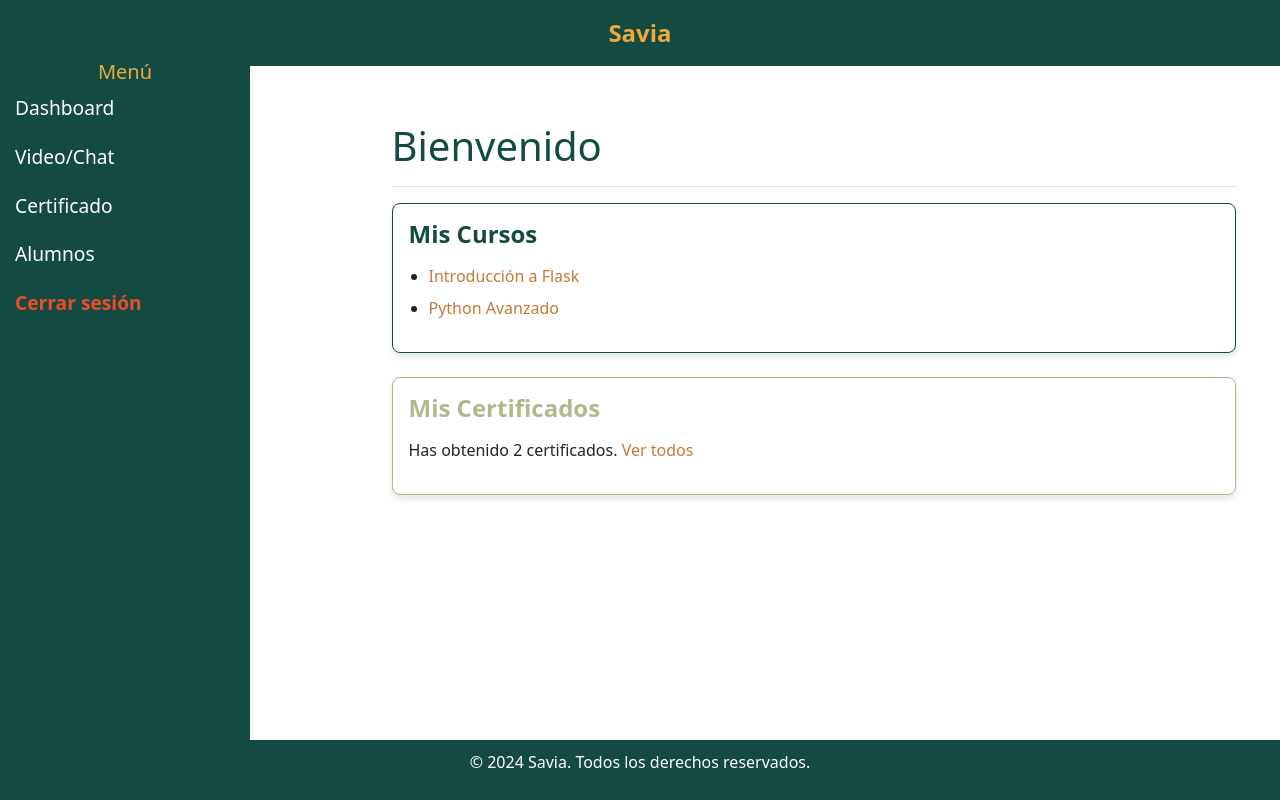
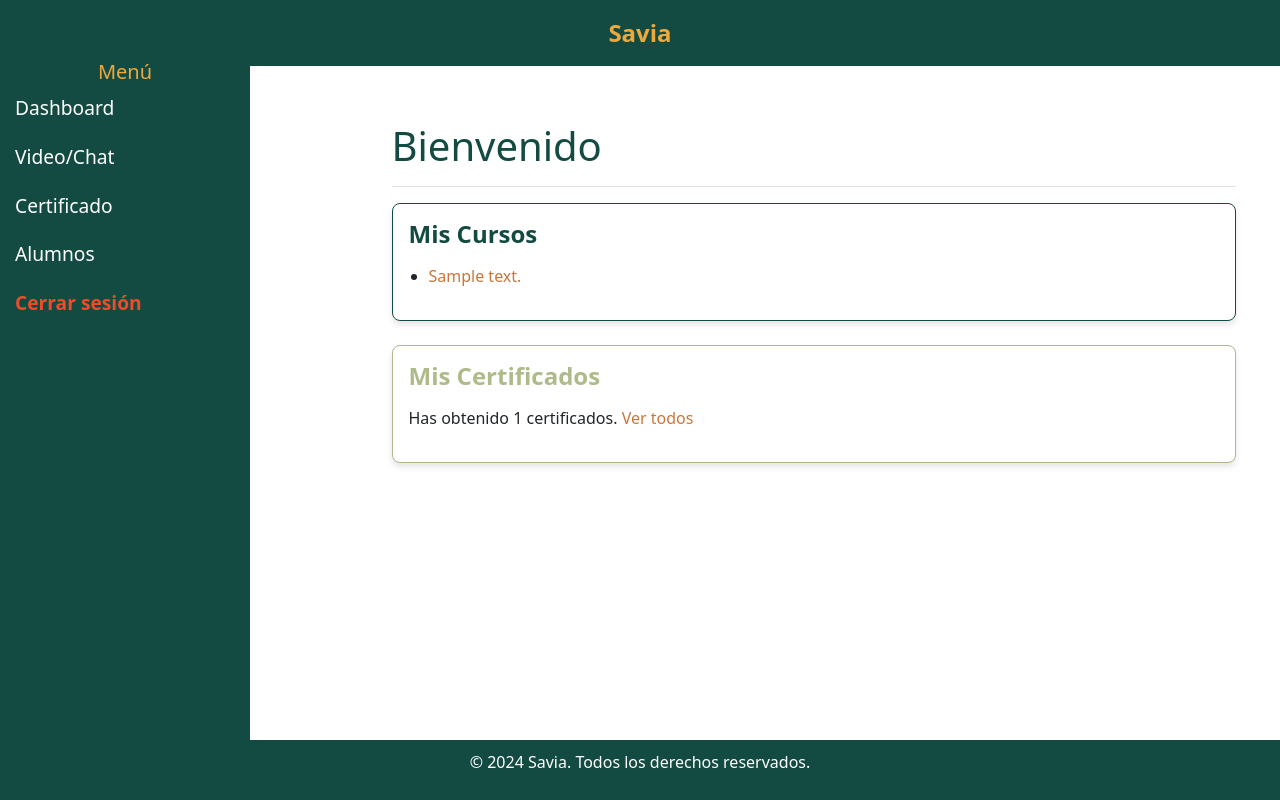
Before and after one commit to PatricioVargasR/Zavia_project, a Flask app: template templates/dashboard/dashboard.html in a window 1280 px wide. Run offline with Flask 3, Linux system fonts and the light colour scheme; the template is opened without the code that fills it: most values are stand-ins (such as "Sample title", 1, 10 or a date in 2020).

Commit message:
Actualización de dashboard

```diff
--- a/templates/dashboard/dashboard.html
+++ b/templates/dashboard/dashboard.html
@@ -25,15 +25,16 @@
                     <div class="card-body">
                         <h2 class="card-title" style="color: #134B42;">Mis Cursos</h2>
                         <ul>
-                            <li><a href="{{ url_for('curso', curso_id=1) }}">Introducción a Flask</a></li>
-                            <li><a href="{{ url_for('curso', curso_id=2) }}">Python Avanzado</a></li>
+                            {% for curso in cursos %}
+                                <li><a href="{{ url_for('curso', curso_id=curso['id_curso'] ) }}">{{ curso['contenido_explicacion'] }}</a></li>
+                            {% endfor  %}
                         </ul>
                     </div>
                 </div>
                 <div class="card mb-4" style="border-color: #AEBA8A;">
                     <div class="card-body">
                         <h2 class="card-title" style="color: #AEBA8A;">Mis Certificados</h2>
-                        <p>Has obtenido 2 certificados. <a href="{{ url_for('certificados') }}">Ver todos</a></p>
+                        <p>Has obtenido {{ cursos | length }} certificados. <a href="{{ url_for('certificados') }}">Ver todos</a></p>
                     </div>
                 </div>
             {% endif %}
```
